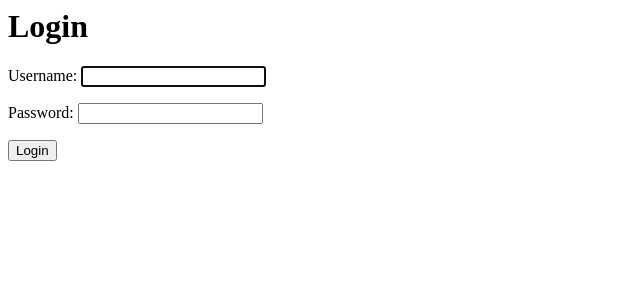
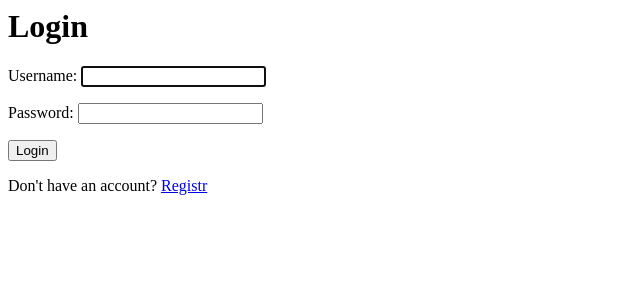
Before and after one commit to mobinghanbari/Todo-List, a Django app: page /login/ in a window 1280 px wide. Shown: the top 300 px of the page, without its empty margins (0-640 px from the left). Run offline with Django 4.2, Linux system fonts and the light colour scheme.

Commit message:
the Register paragraph was added

```diff
--- a/base/templates/base/login.html
+++ b/base/templates/base/login.html
@@ -5,3 +5,6 @@
     {{form.as_p}}
     <button type="submit">Login</button>
 </form>
+
+
+<p>Don't have an account? <a href="#">Registr</a></p>
```
